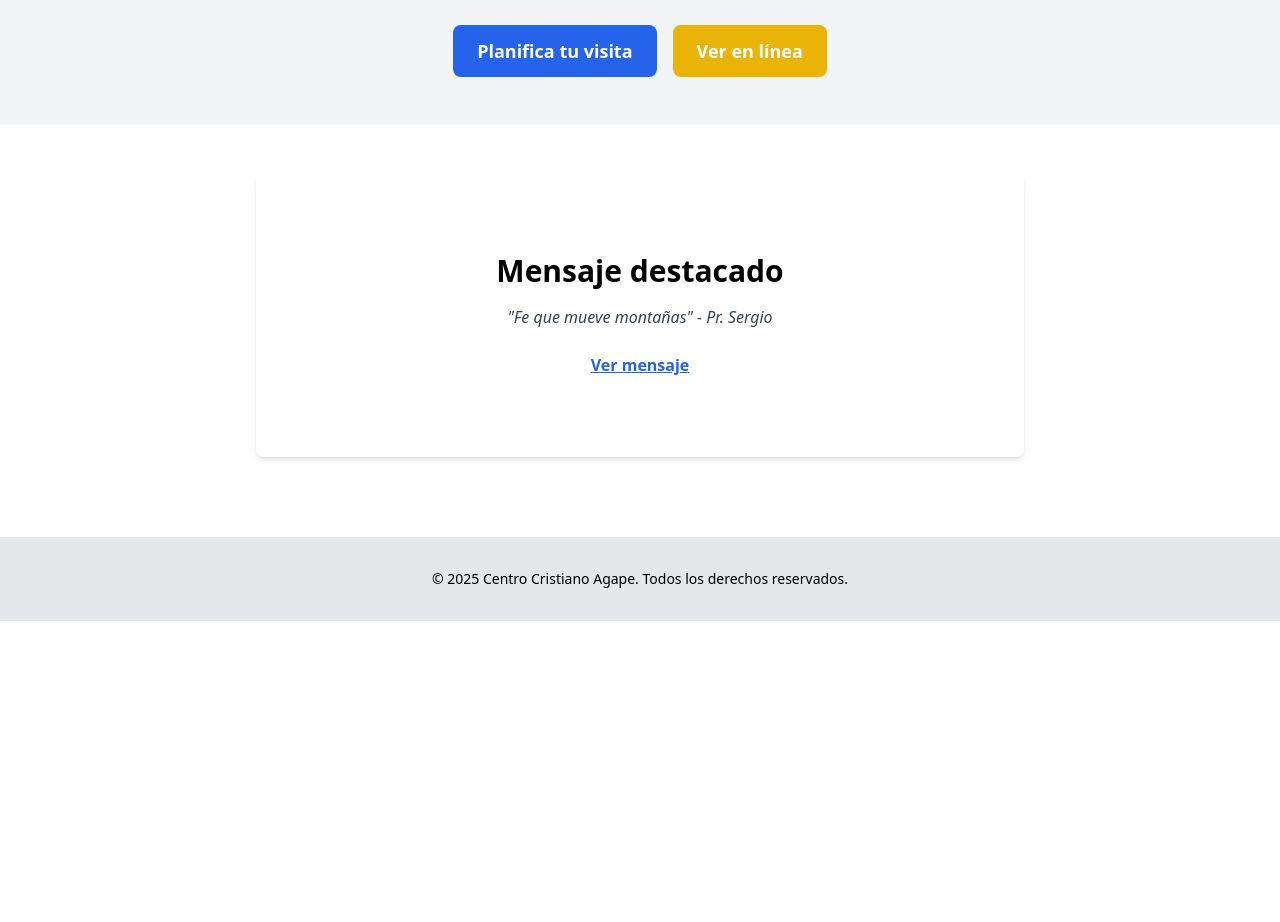
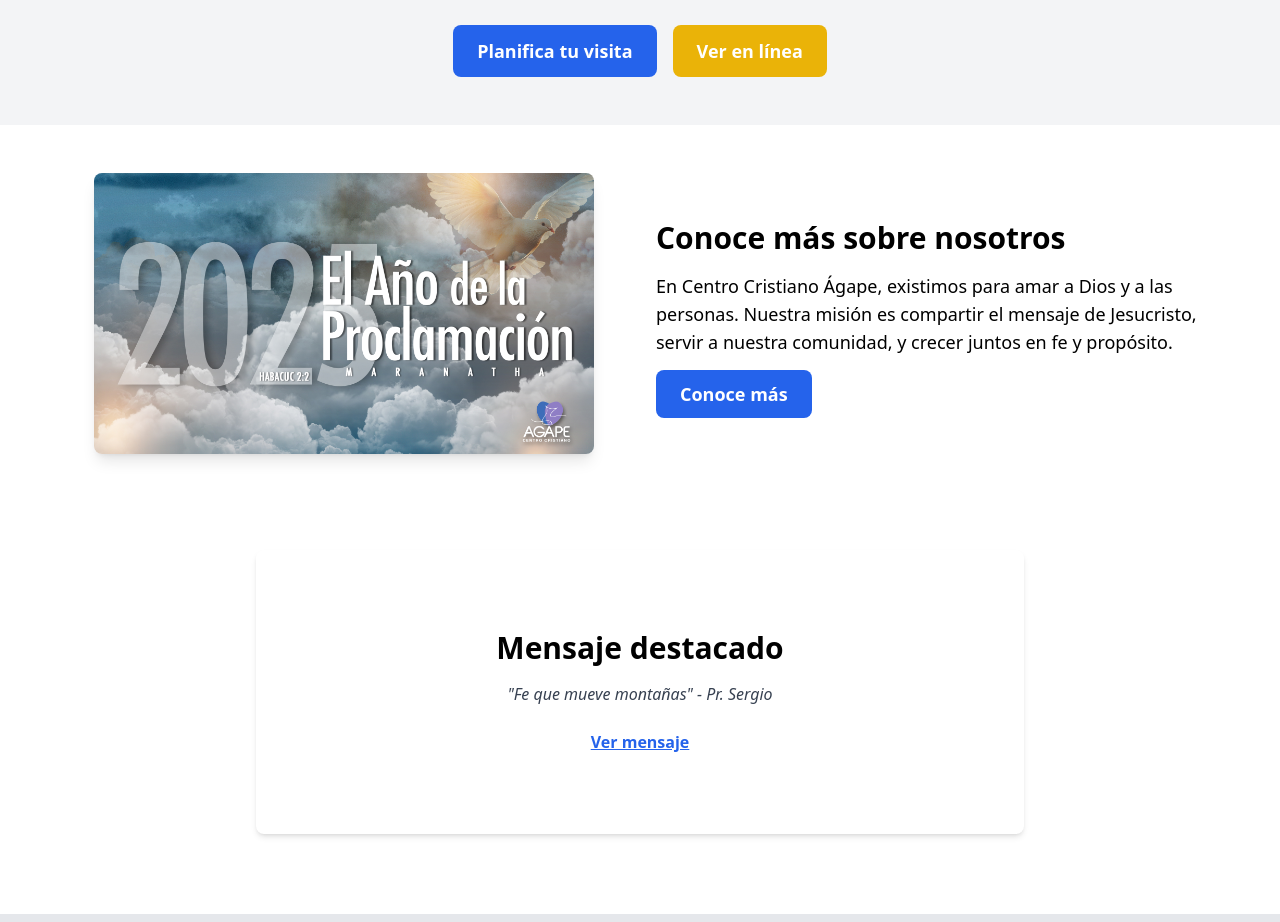
Before and after one commit to Alfonsoesq/Centro-Cristiano-Agape-Website, a Next.js app: page / in a window 1280 px wide. Shown: the part 787-1709 px from the top of the page. Before the commit the page ends 1408 px from the top, so only its background shows below. Built offline with nearby package versions, Linux system fonts and the light colour scheme.

Commit message:
Add About Us section with fade-in animation below CTA

```diff
--- /dev/null
+++ b/components/AboutUsSection.js
@@ -0,0 +1,66 @@
+import Image from 'next/image';
+import { useEffect, useRef, useState } from 'react';
+import aboutImage from '../public/images/about-us.jpg'; // Replace with your actual image path
+
+export default function AboutUsSection() {
+  const sectionRef = useRef(null);
+  const [isVisible, setIsVisible] = useState(false);
+
+  useEffect(() => {
+    const observer = new IntersectionObserver(
+      ([entry]) => {
+        if (entry.isIntersecting) {
+          setIsVisible(true);
+          observer.disconnect();
+        }
+      },
+      { threshold: 0.2 }
+    );
+
+    if (sectionRef.current) {
+      observer.observe(sectionRef.current);
+    }
+
+    return () => observer.disconnect();
+  }, []);
+
+  return (
+    <section
+      ref={sectionRef}
+      className="bg-white py-12 px-4"
+    >
+      <div
+        className={`max-w-6xl mx-auto grid md:grid-cols-2 gap-8 items-center transition-all duration-1000 ease-out ${
+          isVisible ? 'opacity-100 translate-y-0' : 'opacity-0 translate-y-6'
+        }`}
+      >
+        {/* Image */}
+        <div className="flex justify-center">
+          <Image
+            src={aboutImage}
+            alt="Centro Cristiano Ágape congregación"
+            className="rounded-lg shadow-lg"
+            width={500}
+            height={350}
+          />
+        </div>
+
+        {/* Text */}
+        <div className="text-center md:text-left">
+          <h2 className="text-3xl font-bold mb-4">Conoce más sobre nosotros</h2>
+          <p className="text-lg mb-6">
+            En Centro Cristiano Ágape, existimos para amar a Dios y a las personas.
+            Nuestra misión es compartir el mensaje de Jesucristo, servir a nuestra comunidad,
+            y crecer juntos en fe y propósito.
+          </p>
+          <a
+            href="/about"
+            className="bg-blue-600 text-white px-6 py-3 rounded-lg text-lg font-semibold hover:bg-blue-700 transition-colors"
+          >
+            Conoce más
+          </a>
+        </div>
+      </div>
+    </section>
+  );
+}
--- a/pages/index.js
+++ b/pages/index.js
@@ -3,6 +3,7 @@ import Navbar from '../components/Navbar';
 import Footer from '../components/Footer';
 import HeroCarousel from '../components/HeroCarousel'; // Import the carousel component
 import CTASection from '../components/CTASection';
+import AboutUsSection from '../components/AboutUsSection';
 
 export default function Home() {
   return (
@@ -21,6 +22,8 @@ export default function Home() {
 
       <CTASection /> {/* ✅ CTA below the carousel */}
 
+      <AboutUsSection />
+
       {/* Featured message section */}
       <section className="py-20 px-6 bg-white text-center max-w-3xl mx-auto rounded-lg shadow-md mt-12">
         <h2 className="text-2xl md:text-3xl font-semibold mb-4">Mensaje destacado</h2>
```
Also changed, not shown: public/images/about-us.jpg (added).
